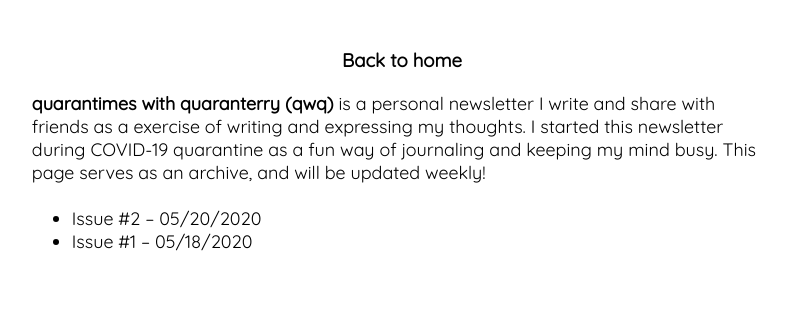
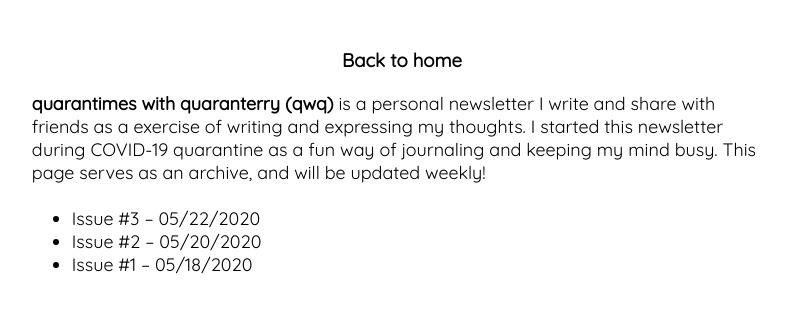
Before and after one commit to terry-wen/terry-wen.github.io, a Jekyll site: the page built from qwq.md, in a window 1280 px wide. Shown: the top 313 px of the page, without its empty margins (238-1025 px from the left). Built offline with Jekyll 4.4.1, drawn with Linux system fonts in a browser that asks for light colours.

Commit message:
add issue 3 qwq

```diff
--- a/qwq.md
+++ b/qwq.md
@@ -9,6 +9,8 @@ layout: page
     weekly!</p>
 <br />
 <ul>
+    <li><a href="https://us18.campaign-archive.com/?u=db243fb6188e96b64d90183a2&id=b95a409f50">Issue #3 –
+            05/22/2020</a> </li>
     <li><a href="https://us18.campaign-archive.com/?u=db243fb6188e96b64d90183a2&id=7531d5f38d">Issue #2 –
             05/20/2020</a> </li>
     <li><a href="https://us18.campaign-archive.com/?u=db243fb6188e96b64d90183a2&id=2e470418a2">Issue #1 –
```
